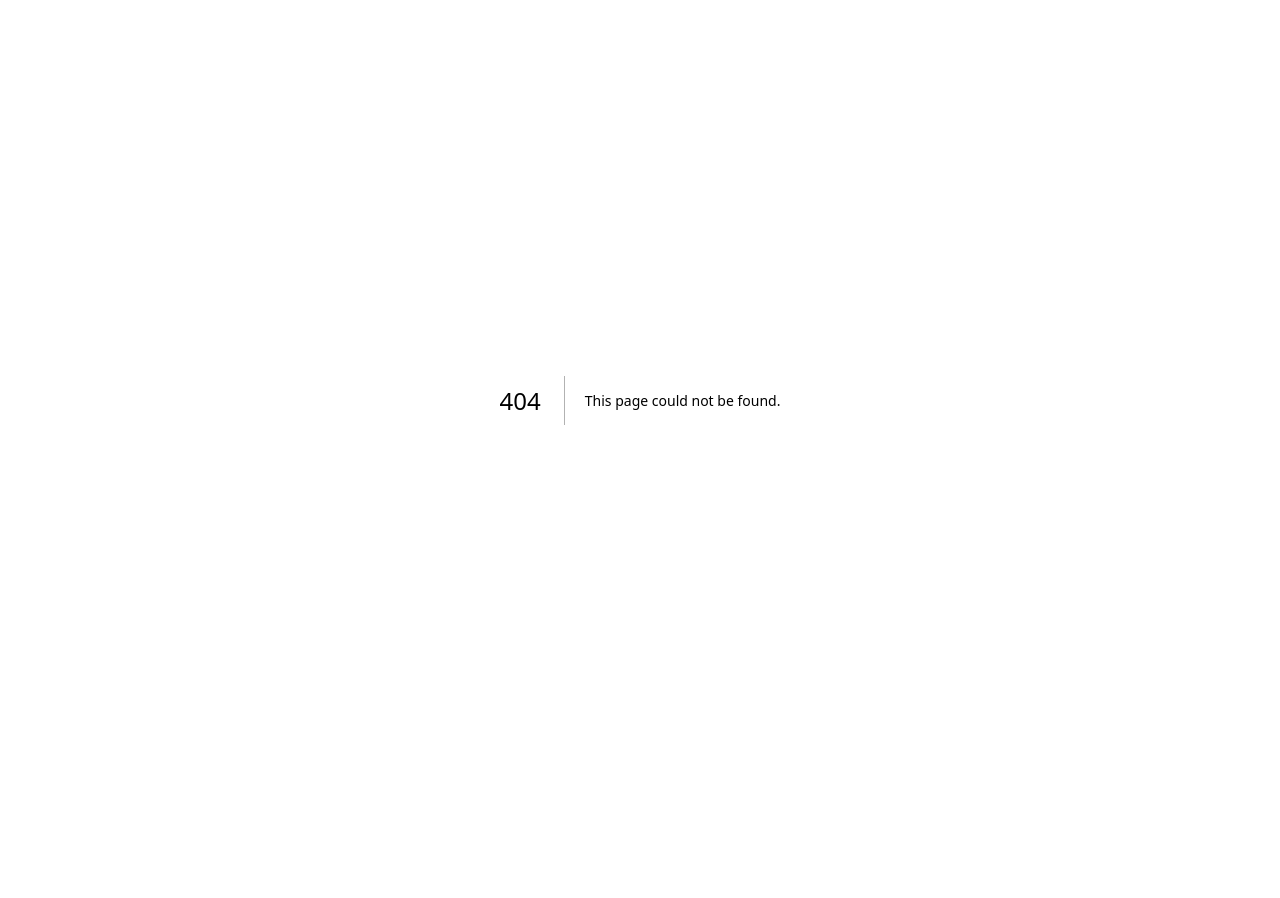
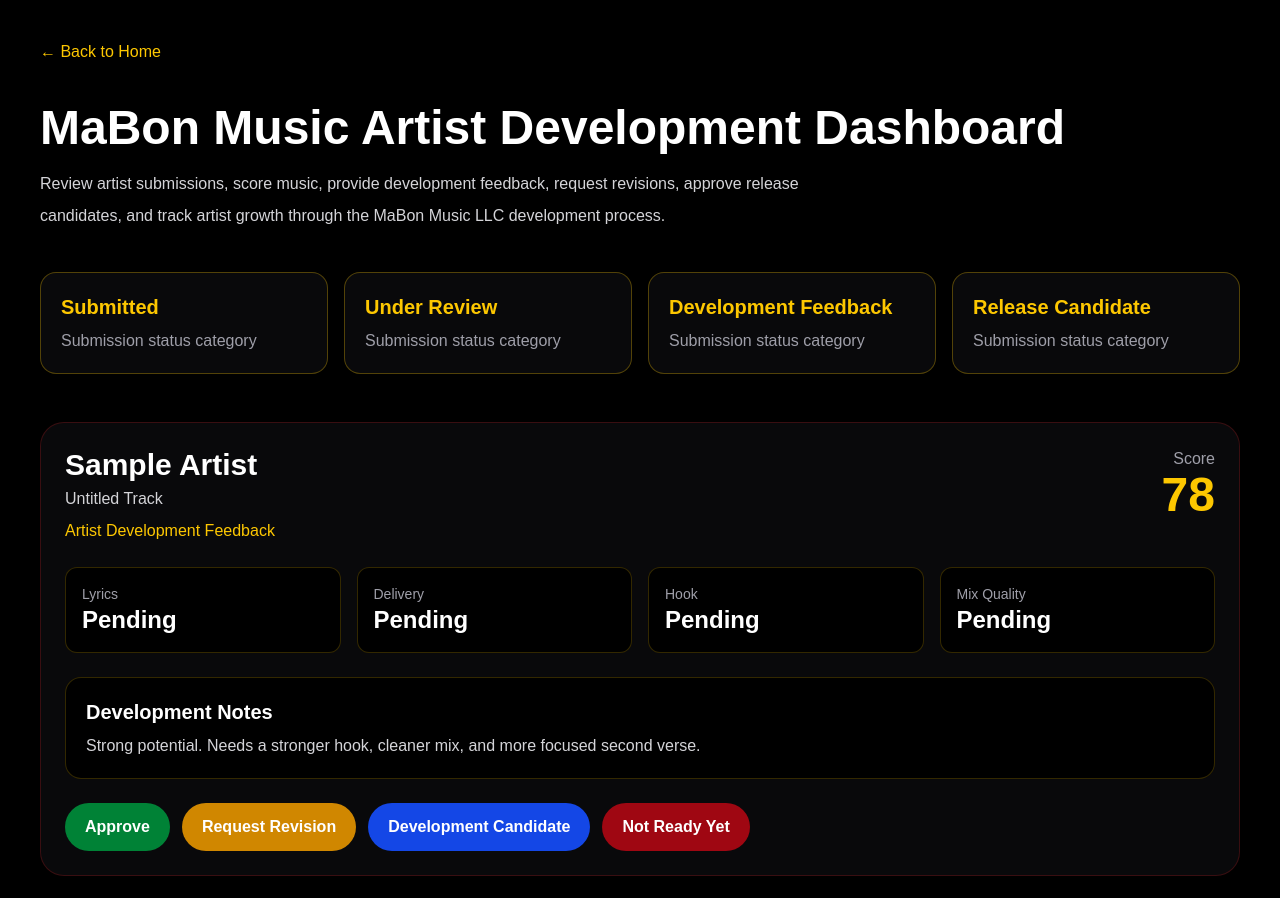
Before and after one commit to mabonmusicai-beep/mabon-music-website, a Next.js app: page /admin/submissions in a window 1280 px wide. Before the commit this address had no page. Shown: the top 898 px of the page. Before the commit the page ends 800 px from the top, so only its background shows below. Built offline with nearby package versions, Linux system fonts and the light colour scheme.

Commit message:
Add artist development dashboard

```diff
--- /dev/null
+++ b/app/admin/submissions/page.tsx
@@ -0,0 +1,88 @@
+const submissions = [
+  {
+    artist: "Sample Artist",
+    song: "Untitled Track",
+    status: "Submitted",
+    goal: "Artist Development Feedback",
+    score: 78,
+    notes: "Strong potential. Needs a stronger hook, cleaner mix, and more focused second verse.",
+  },
+  {
+    artist: "Signed Artist Example",
+    song: "Release Candidate",
+    status: "Release Review",
+    goal: "Release Review for Existing Artist",
+    score: 86,
+    notes: "Good direction. Needs final mix review before release approval.",
+  },
+];
+
+export default function SubmissionsDashboardPage() {
+  return (
+    <main className="min-h-screen bg-black text-white p-10">
+      <a href="/" className="text-yellow-400">← Back to Home</a>
+
+      <h1 className="text-5xl font-black mt-10">
+        MaBon Music Artist Development Dashboard
+      </h1>
+
+      <p className="text-zinc-300 mt-4 max-w-3xl leading-8">
+        Review artist submissions, score music, provide development feedback,
+        request revisions, approve release candidates, and track artist growth
+        through the MaBon Music LLC development process.
+      </p>
+
+      <section className="grid md:grid-cols-4 gap-4 mt-10">
+        {["Submitted", "Under Review", "Development Feedback", "Release Candidate"].map((item) => (
+          <div key={item} className="bg-zinc-950 border border-yellow-400/30 rounded-2xl p-5">
+            <h2 className="text-xl font-bold text-yellow-400">{item}</h2>
+            <p className="text-zinc-400 mt-2">Submission status category</p>
+          </div>
+        ))}
+      </section>
+
+      <section className="mt-12 space-y-6">
+        {submissions.map((submission) => (
+          <div
+            key={submission.song}
+            className="bg-zinc-950 border border-red-900/40 rounded-3xl p-6"
+          >
+            <div className="flex flex-col md:flex-row md:justify-between gap-4">
+              <div>
+                <h2 className="text-3xl font-black">{submission.artist}</h2>
+                <p className="text-zinc-300 mt-1">{submission.song}</p>
+                <p className="text-yellow-400 mt-2">{submission.goal}</p>
+              </div>
+
+              <div className="text-right">
+                <p className="text-zinc-400">Score</p>
+                <p className="text-5xl font-black text-yellow-400">{submission.score}</p>
+              </div>
+            </div>
+
+            <div className="grid md:grid-cols-4 gap-4 mt-6">
+              {["Lyrics", "Delivery", "Hook", "Mix Quality"].map((score) => (
+                <div key={score} className="bg-black border border-yellow-400/20 rounded-xl p-4">
+                  <p className="text-sm text-zinc-400">{score}</p>
+                  <p className="text-2xl font-bold">Pending</p>
+                </div>
+              ))}
+            </div>
+
+            <div className="mt-6 bg-black border border-yellow-400/20 rounded-2xl p-5">
+              <h3 className="text-xl font-bold">Development Notes</h3>
+              <p className="text-zinc-300 mt-2">{submission.notes}</p>
+            </div>
+
+            <div className="flex flex-wrap gap-3 mt-6">
+              <button className="bg-green-700 px-5 py-3 rounded-full font-bold">Approve</button>
+              <button className="bg-yellow-600 px-5 py-3 rounded-full font-bold">Request Revision</button>
+              <button className="bg-blue-700 px-5 py-3 rounded-full font-bold">Development Candidate</button>
+              <button className="bg-red-800 px-5 py-3 rounded-full font-bold">Not Ready Yet</button>
+            </div>
+          </div>
+        ))}
+      </section>
+    </main>
+  );
+}
```
